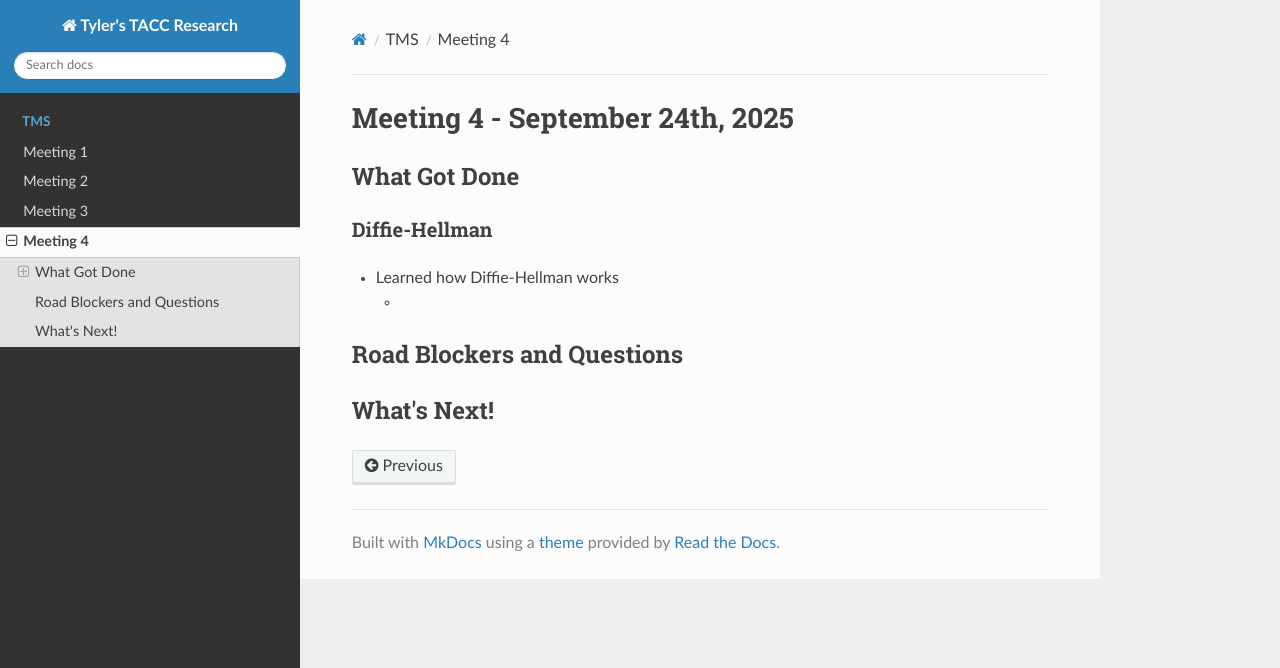
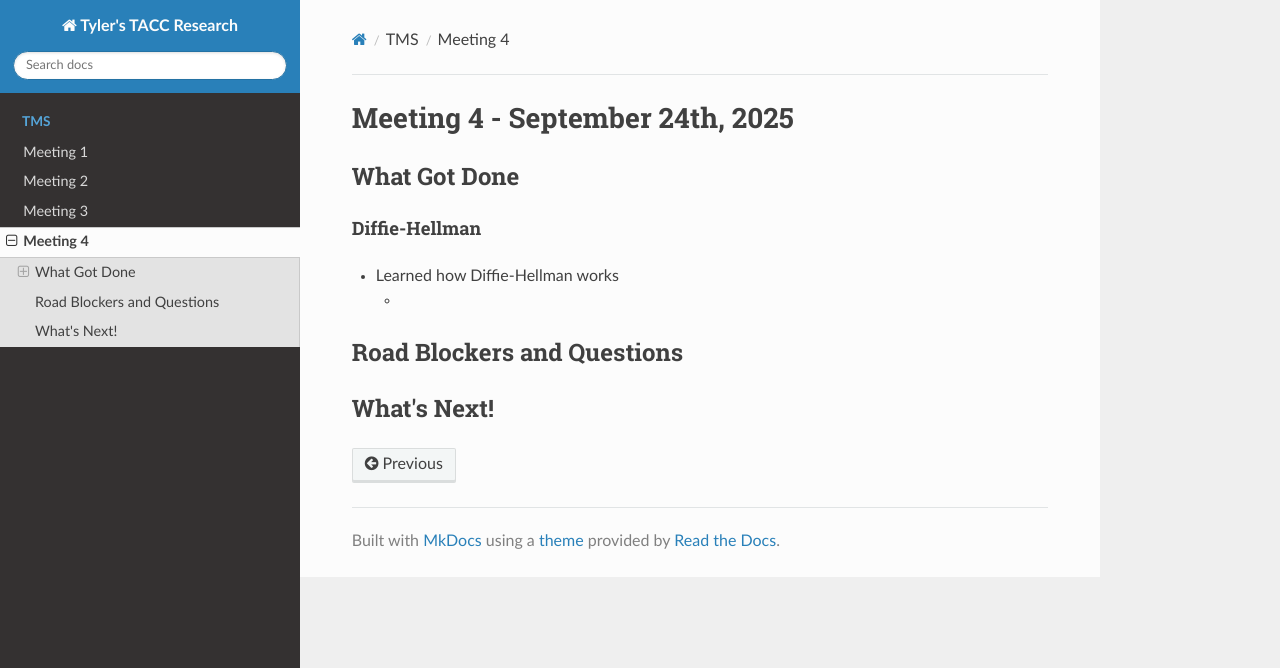
Before and after one commit to tyler0852/tylers-tacc-research, an MkDocs documentation site: the page built from docs/tms/meeting-4.md, in a window 1280 px wide. Shown: the top 668 px of the page. Built offline with MkDocs 1.6.1, drawn with Linux system fonts in a browser that asks for light colours; nearby versions of some CDN libraries.

```diff
--- a/docs/tms/meeting-4.md
+++ b/docs/tms/meeting-4.md
@@ -2,7 +2,7 @@
 
 ## What Got Done
 
-### Diffie-Hellman
+#### Diffie-Hellman
 - Learned how Diffie-Hellman works
     -
 
```
